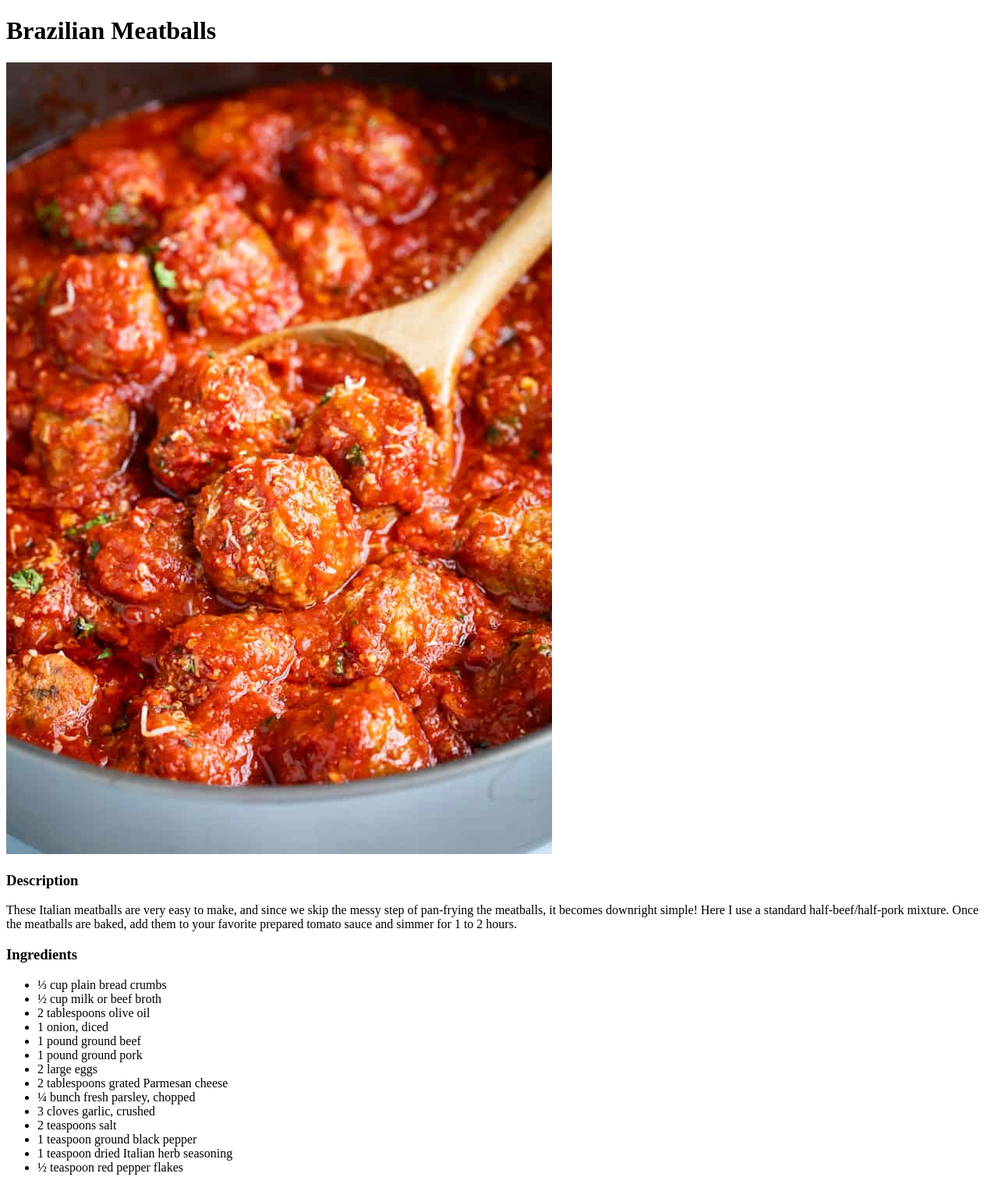
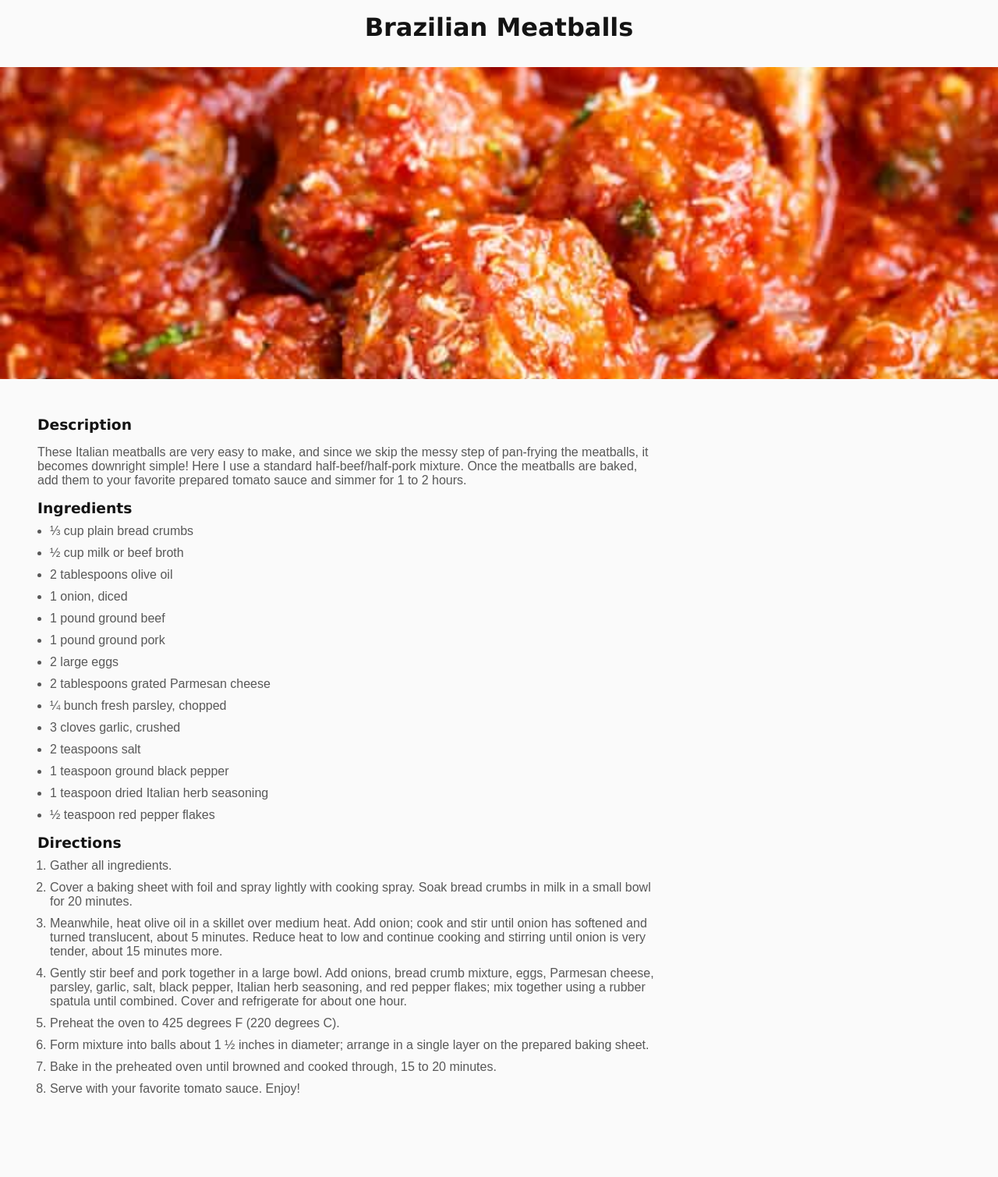
Before and after one commit to Th3Matts/odin-recipes, a plain HTML site: page recipes/brazilian_meatballs.html in a window 1280 px wide. Shown: the top 1509 px of the page at 78% size. After the commit the page ends 1453 px from the top, so only its background shows below. Drawn offline with Linux system fonts and the light colour scheme.

Commit message:
Add style to index and recipe pages

```diff
--- a/recipes/brazilian_meatballs.html
+++ b/recipes/brazilian_meatballs.html
@@ -4,14 +4,24 @@
     <meta charset="UTF-8" />
     <meta name="viewport" content="width=device-width, initial-scale=1.0" />
     <title>Brazilian Meatballs</title>
+
+    <link rel="stylesheet" href="style.css" />
   </head>
+
   <body>
-    <h1>Brazilian Meatballs</h1>
+    <div class="header">
+      <h1 id="title">Brazilian Meatballs</h1>
+      <div class="container">
         <img
           src="../assets/images/meatballs.jpg"
           alt="Meatballs with tomato sauce dressing it"
         />
-    <h3> Description </h3>
+      </div>
+    </div>
+
+    <div class="main">
+      <div class="description">
+        <h3>Description</h3>
         <p>
           These Italian meatballs are very easy to make, and since we skip the
           messy step of pan-frying the meatballs, it becomes downright simple!
@@ -19,7 +29,10 @@
           are baked, add them to your favorite prepared tomato sauce and simmer
           for 1 to 2 hours.
         </p>
-    <h3> Ingredients </h3>
+      </div>
+
+      <div class="recipe">
+        <h3>Ingredients</h3>
         <ul>
           <li>⅓ cup plain bread crumbs</li>
           <li>½ cup milk or beef broth</li>
@@ -36,15 +49,39 @@
           <li>1 teaspoon dried Italian herb seasoning</li>
           <li>½ teaspoon red pepper flakes</li>
         </ul>
+
+        <h3>Directions</h3>
         <ol>
           <li>Gather all ingredients.</li>
-      <li>Cover a baking sheet with foil and spray lightly with cooking spray. Soak bread crumbs in milk in a small bowl for 20 minutes.</li>
-      <li>Meanwhile, heat olive oil in a skillet over medium heat. Add onion; cook and stir until onion has softened and turned translucent, about 5 minutes. Reduce heat to low and continue cooking and stirring until onion is very tender, about 15 minutes more.</li>
-      <li>Gently stir beef and pork together in a large bowl. Add onions, bread crumb mixture, eggs, Parmesan cheese, parsley, garlic, salt, black pepper, Italian herb seasoning, and red pepper flakes; mix together using a rubber spatula until combined. Cover and refrigerate for about one hour.</li>
+          <li>
+            Cover a baking sheet with foil and spray lightly with cooking spray.
+            Soak bread crumbs in milk in a small bowl for 20 minutes.
+          </li>
+          <li>
+            Meanwhile, heat olive oil in a skillet over medium heat. Add onion;
+            cook and stir until onion has softened and turned translucent, about
+            5 minutes. Reduce heat to low and continue cooking and stirring
+            until onion is very tender, about 15 minutes more.
+          </li>
+          <li>
+            Gently stir beef and pork together in a large bowl. Add onions,
+            bread crumb mixture, eggs, Parmesan cheese, parsley, garlic, salt,
+            black pepper, Italian herb seasoning, and red pepper flakes; mix
+            together using a rubber spatula until combined. Cover and
+            refrigerate for about one hour.
+          </li>
           <li>Preheat the oven to 425 degrees F (220 degrees C).</li>
-      <li>Form mixture into balls about 1 ½ inches in diameter; arrange in a single layer on the prepared baking sheet.</li>
-      <li>Bake in the preheated oven until browned and cooked through, 15 to 20 minutes.</li>
+          <li>
+            Form mixture into balls about 1 ½ inches in diameter; arrange in a
+            single layer on the prepared baking sheet.
+          </li>
+          <li>
+            Bake in the preheated oven until browned and cooked through, 15 to
+            20 minutes.
+          </li>
           <li>Serve with your favorite tomato sauce. Enjoy!</li>
         </ol>
+      </div>
+    </div>
   </body>
 </html>
--- /dev/null
+++ b/recipes/style.css
@@ -0,0 +1,61 @@
+*{
+  background: #fafafa;
+  box-sizing: border-box;
+  margin: 0;
+  padding: 0;
+}
+
+h1,
+h3{
+  font-family: Verdana, Geneva, Tahoma, sans-serif;
+  color: #141414;
+}
+
+.description p,
+.recipe ol,
+.recipe ul{
+  color: #585858;
+  font-family: Arial, Helvetica, sans-serif;
+}
+
+.header{
+  display: flex;
+  flex-direction: column;
+  text-align: center;
+
+  margin-bottom: 2rem;
+}
+
+.header #title{
+  margin: 1rem 0 2rem;
+}
+
+.container{
+  height: 25rem;
+}
+
+.header img{
+  width: 100%;
+  height: 100%;
+  object-fit: cover;
+}
+
+.main{
+  width: 50rem;
+  margin: 3rem;
+}
+
+.description,
+.description h3{
+  margin-bottom: 1rem;
+}
+
+.recipe ul,
+.recipe ol{
+  margin-bottom: 1rem;
+}
+
+.recipe ul > li,
+.recipe ol > li{
+  margin: 10px 0 0 1rem;
+}
--- /dev/null
+++ b/style.css
@@ -0,0 +1,31 @@
+*{
+  background: #fafafa;
+  box-sizing: border-box;
+  margin: 0;
+  padding: 0;
+}
+
+#title{
+  margin: 1rem 0 2rem;
+  text-align: center;
+}
+
+h1{
+  font-family: Verdana, Geneva, Tahoma, sans-serif;
+  color: #141414;
+}
+
+ul{
+  display: flex;
+  flex-direction: column;
+  gap: 8px;
+  margin: 0 2rem;
+  list-style-type: none;
+}
+
+ul > li > a{
+  color: #585858;
+  font-family: Arial, Helvetica, sans-serif;
+  font-size: 1rem;
+  text-decoration: none;
+}
```
Also changed, not shown: index.html (+7 -1 lines), recipes/chocolate_chip_cookie.html (+18 -1 lines), recipes/pecan_pie.html (+18 -1 lines), assets/images/bg.jpg (added). Lines whose indentation alone changed are shown as unchanged.
